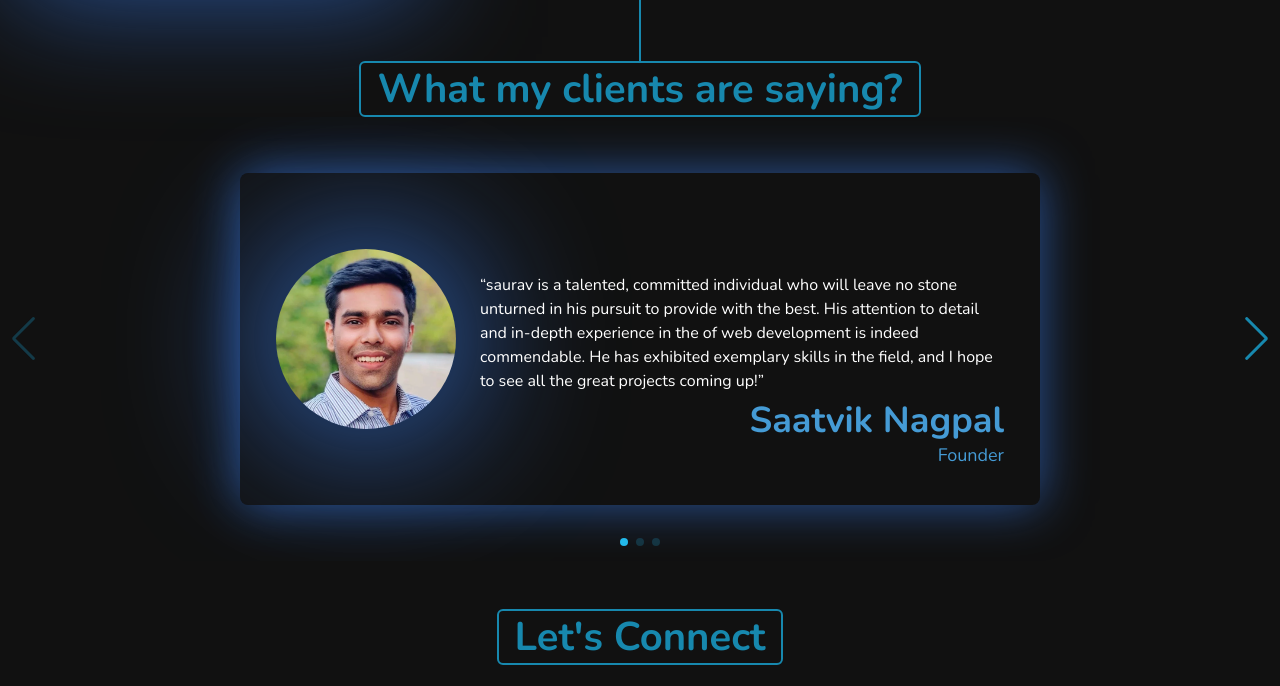
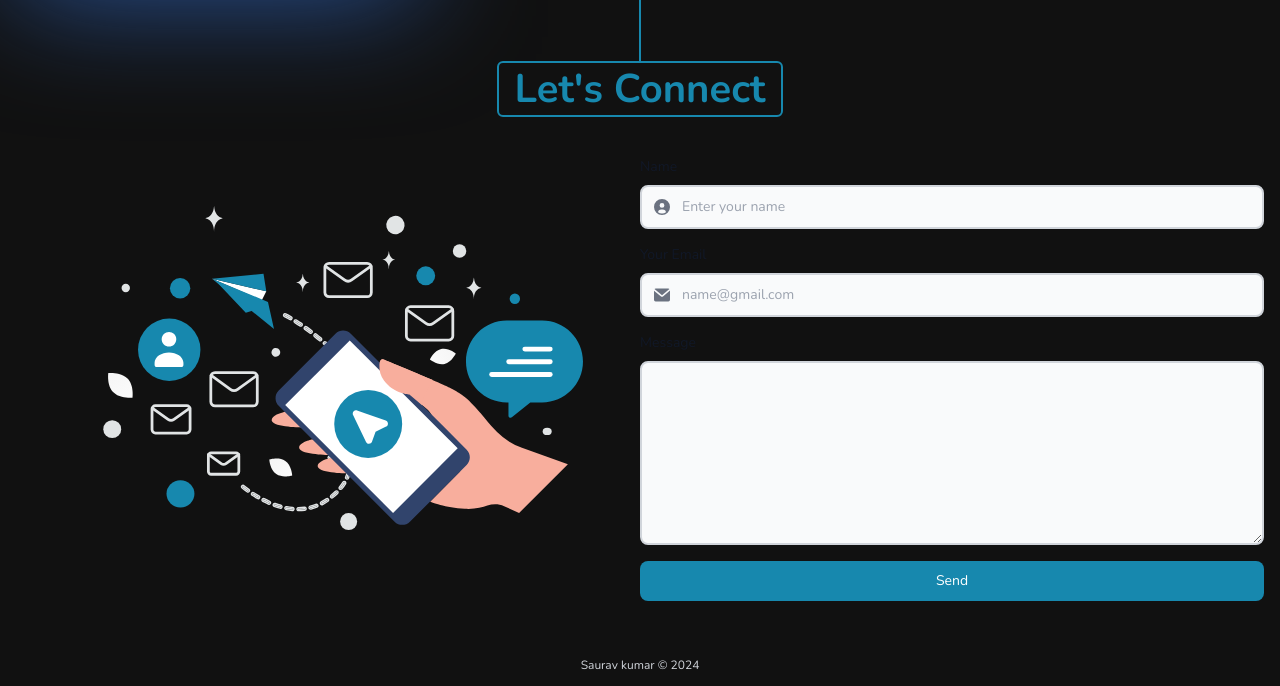
Before and after one commit to saurav-1x/personal-portfolio, a website: page index.html in a window 1280 px wide. Shown: the part 2382-3068 px from the top of the page. Drawn offline with nearby package versions, Linux system fonts and the light colour scheme; animation ran at ten frames a second; a script that the page names is missing.

Commit message:
clientsection

```diff
--- a/index.html
+++ b/index.html
@@ -547,7 +547,7 @@
     </div>
     <div class="w-[2px] hidden sm:block bg-[#1788ae] absolute top-0 bottom-0 left-1/2 -translate-x-1/2"></div>
   </section>
-  <section class="max-w-screen-xl mx-auto pb-12">
+  <!-- <section class="max-w-screen-xl mx-auto pb-12">
     <h2
       class="text-3xl sm:text-[40px] bg-[#111] sm:w-max relative z-10 font-bold px-4 py-2 mx-auto text-center text-[#1788ae] sm:border-2 border-[#1788ae] rounded-md">
       What my clients are saying?
@@ -627,7 +627,7 @@
       <div class="swiper-button-prev"></div>
       <div class="swiper-pagination"></div>
     </div>
-  </section>
+  </section> -->
 
   <section class="max-w-screen-xl mx-auto px-4 pb-12">
     <h2
```
